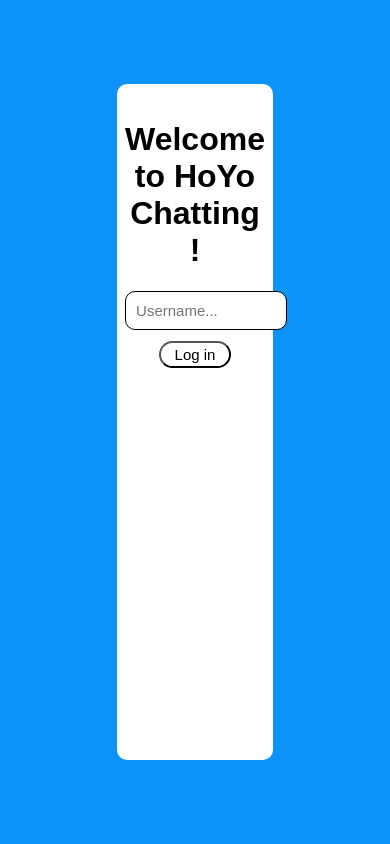
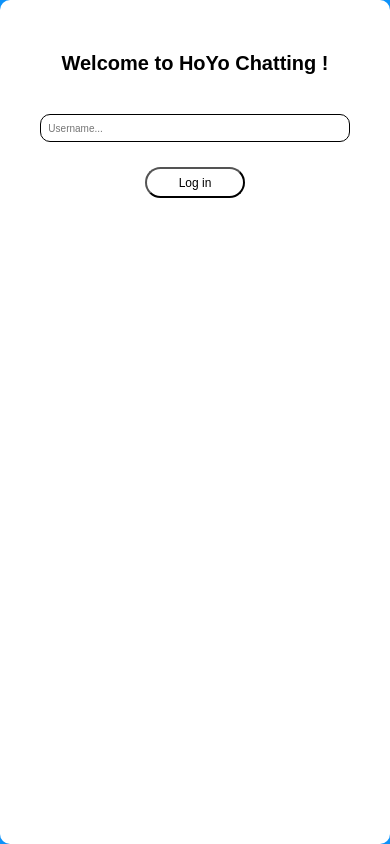
Before and after one commit to Mix4Pro/ChatBeta, a React (Create React App) app: page / in a window 390 px wide. Built offline with nearby package versions, Linux system fonts and the light colour scheme; no server answers.

Commit message:
first commit

```diff
--- a/public/index.html
+++ b/public/index.html
@@ -14,7 +14,6 @@
       manifest.json provides metadata used when your web app is installed on a
       user's mobile device or desktop. See https://developers.google.com/web/fundamentals/web-app-manifest/
     -->
-    <link rel="manifest" href="%PUBLIC_URL%/manifest.json" />
     <!--
       Notice the use of %PUBLIC_URL% in the tags above.
       It will be replaced with the URL of the `public` folder during the build.
--- a/src/App.css
+++ b/src/App.css
@@ -44,10 +44,8 @@ p{
 .div-login-form{
   display: flex;
   justify-content: center;
-  align-items: center;
   width: 40%;
   height: 80%;
-  align-items: flex-start;
   background-color: #fff;
   color: #000;
   border-radius: 10px;
@@ -66,10 +64,9 @@ p{
 
 .login-form input{
   margin: 8% 0;
-  display: block;
-  width: 100%;
+  width: 94%;
   font-family: sans-serif;
-  padding: 10px;
+  padding: 2.5%;
   border-radius: 10px;
   border: 1px solid black;
   outline: none;
@@ -143,7 +140,6 @@ p{
 
 .message-block{
   height: 90vh;
-  padding: 0.5%;
   box-sizing: border-box;
 }
 
@@ -160,7 +156,7 @@ p{
   color: white;
   background-color: #0070FF;
   word-wrap: break-word;
-  padding: 0.5%;
+  padding: 0.8%;
   border-radius: 10px 10px 10px 0;
 }
 
@@ -221,3 +217,46 @@ p{
   cursor: pointer;
   color: #0d92f9;
 }
+
+
+/* ------------------------------------------800 px--------------------------------------------*/
+
+/* --------------------------------login------------------------- */
+
+@media screen and (max-width:800px){
+  .div-login-form{
+    width: 100%;
+    height: 100%;
+  }
+
+  .container{
+    padding: 0;
+  }
+
+  .login-form{
+    width: 100%;
+  }
+}
+
+
+@media screen and (max-width: 550px) {
+  .login-form h1{
+    font-size: 25px;
+  }
+  .login-form input{
+    font-size: 10px;
+  }
+}
+
+@media screen and (max-width: 450px) {
+  .login-form h1{
+    font-size: 20px;
+  }
+  .login-form input{
+    font-size: 10px;
+  }
+
+  .login-form button{
+    font-size: 12px;
+  }
+}
--- a/src/App.js
+++ b/src/App.js
@@ -3,7 +3,9 @@ import io from "socket.io-client"
 import Login from './components/Login';
 import Chat from "./components/Chat"
 import {BrowserRouter as Router , Routes , Route} from 'react-router-dom'
-const socket = io.connect("https://chatbeta.onrender.com");
+// const socket = io.connect("https://chatbeta.onrender.com");
+
+const socket = io.connect("http://localhost:3001")
 
 function App() {
   return (
--- a/src/components/Login.js
+++ b/src/components/Login.js
@@ -1,9 +1,10 @@
-import React, { useState } from 'react'
+import React, { Fragment, useState } from 'react'
 import { useNavigate } from 'react-router-dom'
 
 function Login({socket}) {
   const navigate = useNavigate()
   const [username,setUsername] = useState('')
+
     const sendUser = async () =>{
       if(username !== ''){
         await socket.emit("login", username)
@@ -15,10 +16,27 @@ function Login({socket}) {
         })
       }
     }
+
+    const onSubmitForm = async (e)=>{
+
+      try{
+        const response = await fetch("http://localhost:3001", {
+          method: "POST",
+          headers: {"Content-type": "application/json"}
+        })
+
+        console.log(response)
+      }catch(e){
+        console.log(e)
+      }
+      e.preventDefault  ()
+    }
   return (
+    <Fragment>
       <div className='div-login-form'>
         <div className='login-form'>
           <h1>Welcome to HoYo Chatting !</h1>
+          <form action='/' method='POST' onSubmit={()=> onSubmitForm}>
             <input
               type='text'
               placeholder="Username..."
@@ -31,9 +49,10 @@ function Login({socket}) {
             />
 
             <button onClick={sendUser}>Log in</button>
+          </form>
         </div>
       </div>
-
+    </Fragment>
   )
 }
 
```
Also changed, not shown: public/manifest.json (deleted). Lines whose indentation alone changed are shown as unchanged.
